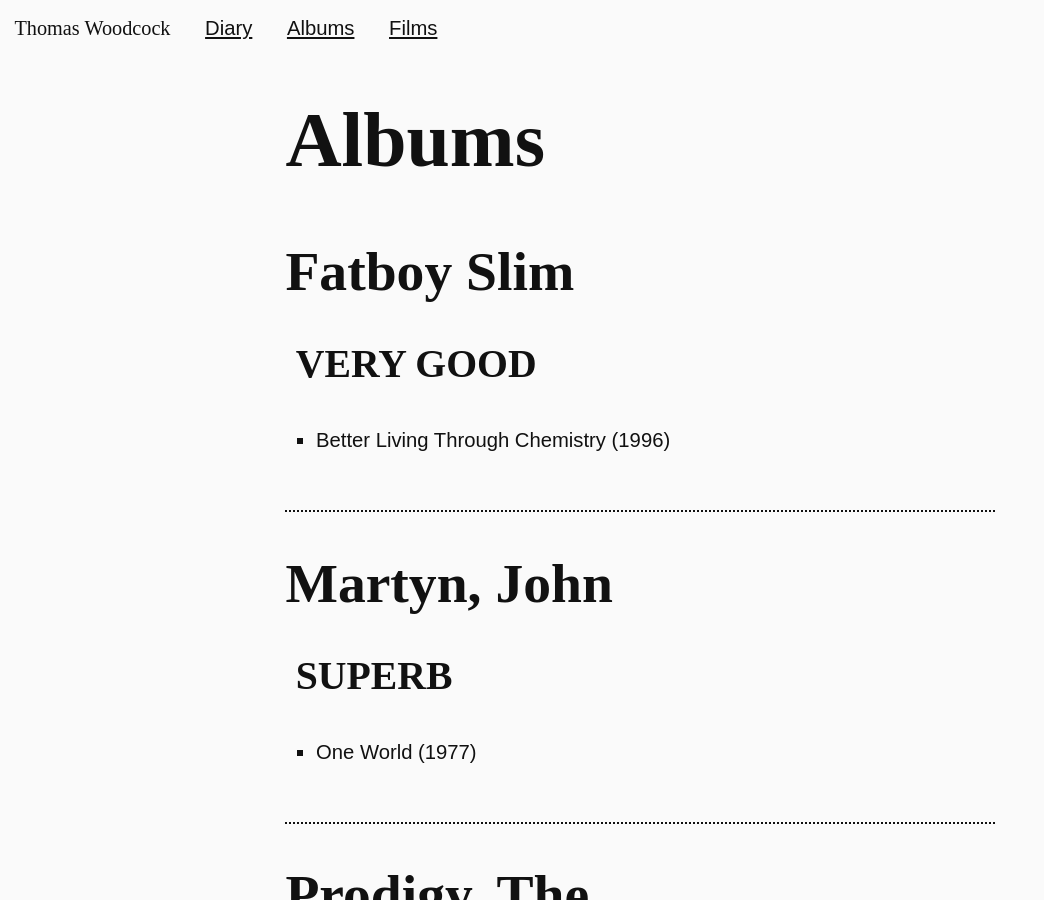
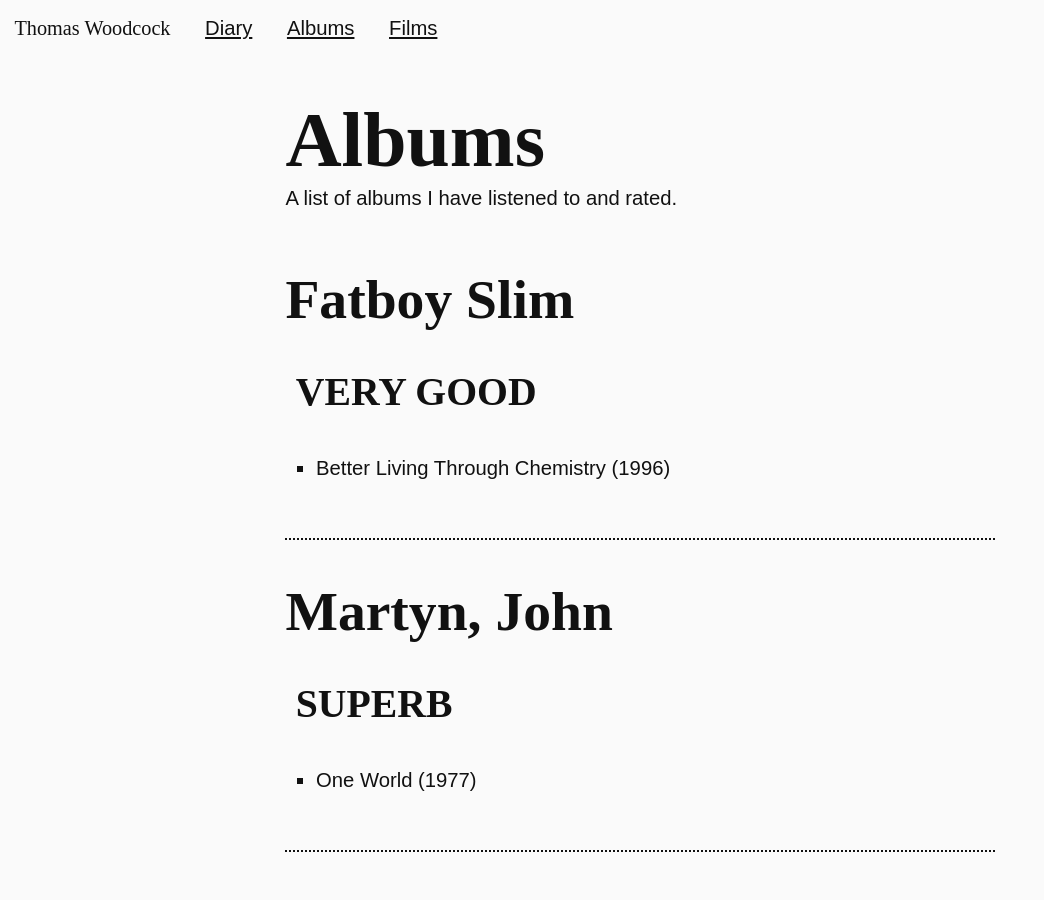
Before and after one commit to thomaswoodcock/thomaswoodcock.github.io, a Jekyll site: the page built from albums/index.html, in a window 1280 px wide and 900 px high. Shown: the whole window, without its empty margins (0-1044 px from the left). Built offline with Jekyll 4.4.1, drawn with Linux system fonts in a browser that asks for light colours.

Commit message:
Add descriptions

```diff
--- a/_includes/library.html
+++ b/_includes/library.html
@@ -1,4 +1,7 @@
-<h1>{{ page.title }}</h1>
+<header>
+  <h1>{{ page.title }}</h1>
+  <p>{{ page.description }}</p>
+</header>
 <article>
   {% assign people = peopledata | sort_natural: "name" %}
   <ul>
--- a/albums/index.html
+++ b/albums/index.html
@@ -1,6 +1,7 @@
 ---
 layout: default
 title: Albums
+description: "A list of albums I have listened to and rated."
 ---
 
 {% assign peopledata = site.data.artists %}{% assign workdata = site.data.albums
--- a/films/index.html
+++ b/films/index.html
@@ -1,6 +1,7 @@
 ---
 layout: default
 title: Films
+description: "A list of films I have watched and rated."
 ---
 
 {% assign peopledata = site.data.directors %}{% assign workdata =
--- a/index.html
+++ b/index.html
@@ -3,7 +3,10 @@
 title: Home
 ---
 
-<h1>Thomas Woodcock</h1>
+<header>
+  <h1>Thomas Woodcock</h1>
+  <p>This is where I write about learning, and rate albums and films.</p>
+</header>
 <article>
   <article>
     <h2>Latest Diary Entries</h2>
```
